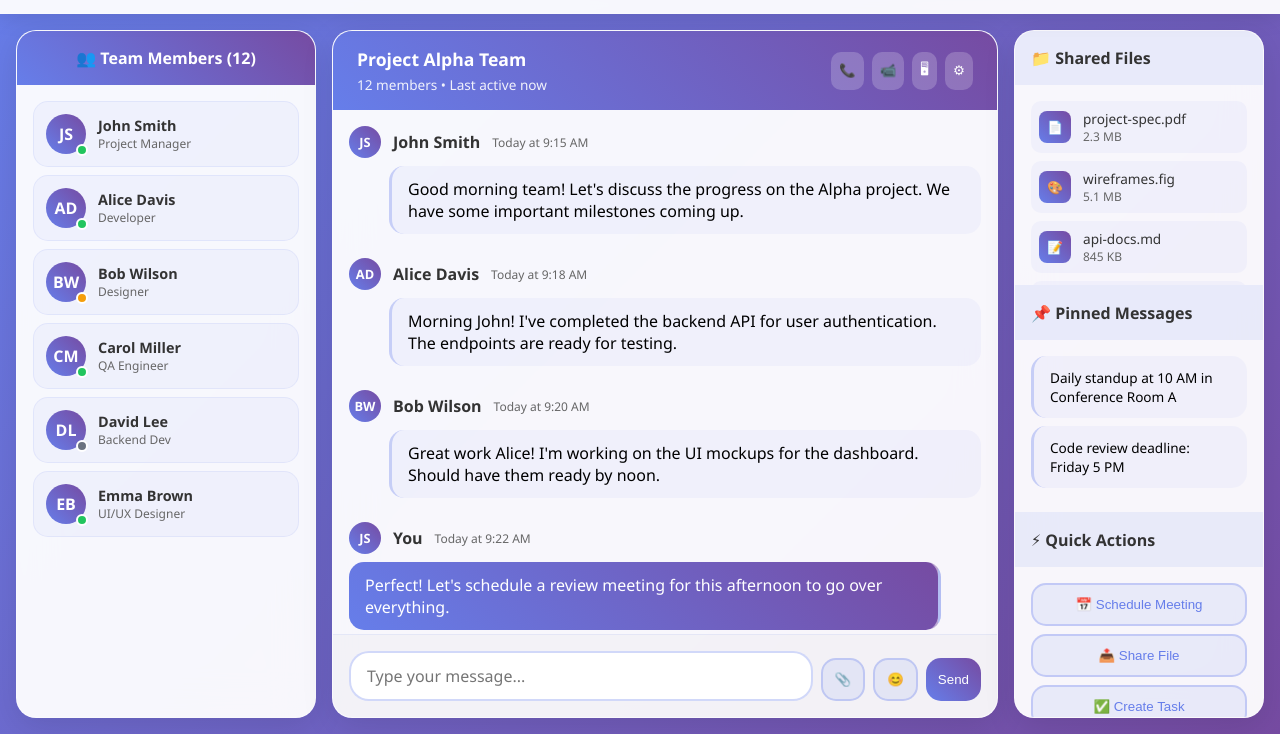
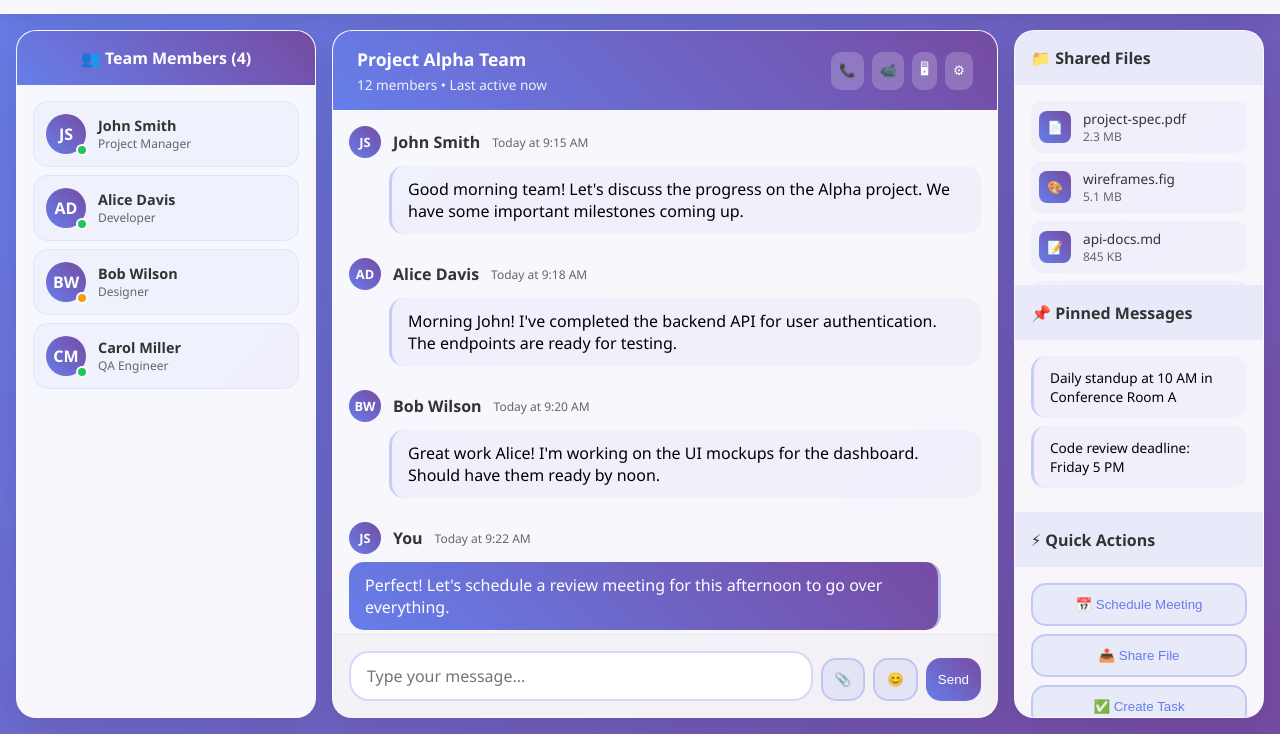
Before and after one commit to rahulnakirakommula-beep/hackathonfinal, a plain HTML site: page chatlog.html in a window 1280 px wide. Shown: the part 66-800 px from the top of the page. Drawn offline with Linux system fonts and the light colour scheme.

Commit message:
Update chatlog.html

```diff
--- a/chatlog.html
+++ b/chatlog.html
@@ -550,7 +550,7 @@
         <!-- Left Sidebar - Users -->
         <div class="sidebar">
             <div class="sidebar-header">
-                👥 Team Members (12)
+                👥 Team Members (4)
             </div>
             <div class="user-list">
                 <div class="user-item">
@@ -593,26 +593,8 @@
                         <div class="user-role">QA Engineer</div>
                     </div>
                 </div>
-                <div class="user-item">
-                    <div class="user-avatar">
-                        DL
-                        <div class="user-status offline"></div>
-                    </div>
-                    <div class="user-info">
-                        <div class="user-name">David Lee</div>
-                        <div class="user-role">Backend Dev</div>
-                    </div>
-                </div>
-                <div class="user-item">
-                    <div class="user-avatar">
-                        EB
-                        <div class="user-status online"></div>
-                    </div>
-                    <div class="user-info">
-                        <div class="user-name">Emma Brown</div>
-                        <div class="user-role">UI/UX Designer</div>
-                    </div>
-                </div>
+
+
             </div>
         </div>
 
```
